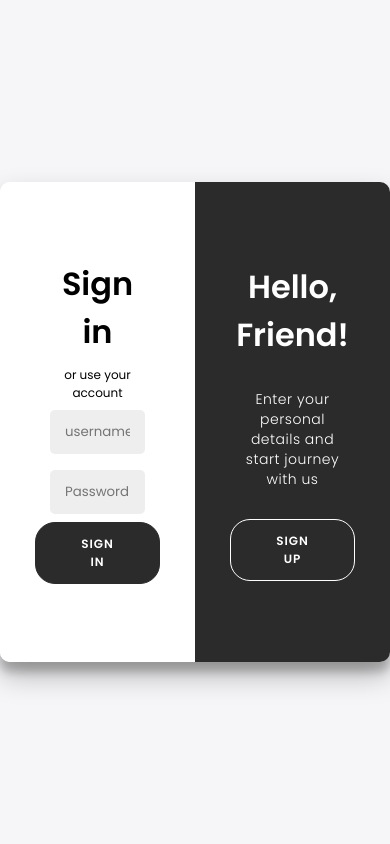
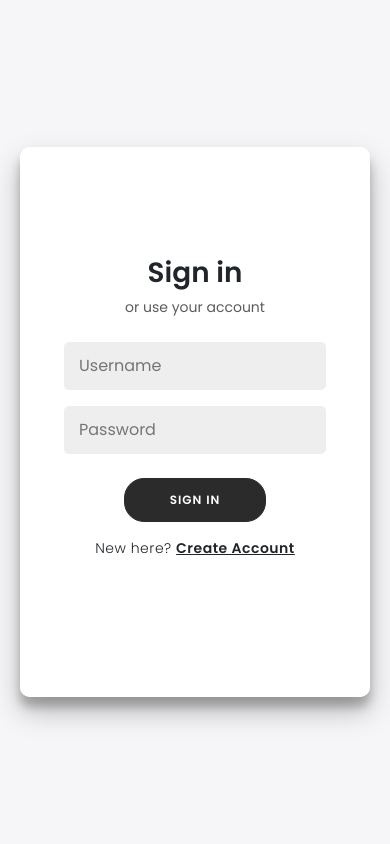
Before and after one commit to taher51-lang/InsightsDSA_flagship, a Flask app: page / in a window 390 px wide. Run offline with Flask 3, Linux system fonts and the light colour scheme; some libraries are stand-ins or nearby versions.

```diff
--- a/app.py
+++ b/app.py
@@ -55,6 +55,7 @@ def register_page():
 
 @app.route("/register", methods=["POST"])
 def register():
+
     data = request.get_json()
     username = data.get("username")
     userpass = data.get("userpass")
@@ -71,6 +72,10 @@ def register():
     else:
         query = "INSERT INTO users (username, userpassword) VALUES (%s, %s)"
         cur.execute(query, (username, userpass))
+        cur.execute("SELECT id FROM users WHERE username = %s AND userpassword = %s", (username, userpass))
+        result = cur.fetchone()
+        session['user_id'] = result[0]
+        session['username'] = username
         con.commit()
         cur.close()
         con.close()
--- a/templates/regAndLogin.html
+++ b/templates/regAndLogin.html
@@ -3,15 +3,15 @@
 <head>
     <meta charset="UTF-8">
     <meta name="viewport" content="width=device-width, initial-scale=1.0">
-    <title>Modern Login & Register</title>
-    <!-- Google Fonts for Typography -->
+    <title>AlgoMind - Access</title>
+
+    <link href="https://cdn.jsdelivr.net/npm/bootstrap@5.3.0/dist/css/bootstrap.min.css" rel="stylesheet">
     <link href="https://fonts.googleapis.com/css2?family=Poppins:wght@300;400;600&display=swap" rel="stylesheet">
+
     <style>
-        /* CSS STYLES */
+        /* BASE STYLES */
         * {
             box-sizing: border-box;
-            margin: 0;
-            padding: 0;
             font-family: 'Poppins', sans-serif;
         }
 
@@ -20,13 +20,13 @@
             display: flex;
             justify-content: center;
             align-items: center;
-            height: 100vh;
+            min-height: 100vh;
+            margin: 0;
         }
 
         h1 {
             font-weight: bold;
             margin: 0;
-            margin-bottom: 10px;
         }
 
         p {
@@ -41,13 +41,7 @@
             font-size: 12px;
         }
 
-        a {
-            color: #333;
-            font-size: 14px;
-            text-decoration: none;
-            margin: 15px 0;
-        }
-
+        /* CUSTOM BUTTONS */
         button {
             border-radius: 20px;
             border: 1px solid #2c2b2b;
@@ -62,30 +56,11 @@
             cursor: pointer;
         }
 
-        button:active {
-            transform: scale(0.95);
-        }
+        button:active { transform: scale(0.95); }
+        button:focus { outline: none; }
+        button.ghost { background-color: transparent; border-color: #ffffff; }
 
-        button:focus {
-            outline: none;
-        }
-
-        button.ghost {
-            background-color: transparent;
-            border-color: #ffffff;
-        }
-
-        form {
-            background-color: #ffffff;
-            display: flex;
-            align-items: center;
-            justify-content: center;
-            flex-direction: column;
-            padding: 0 50px;
-            height: 100%;
-            text-align: center;
-        }
-
+        /* INPUT FIELDS */
         input {
             background-color: #eee;
             border: none;
@@ -95,11 +70,12 @@
             border-radius: 5px;
         }
 
-        .container {
+        /* --- THE MAGIC CONTAINER --- */
+        /* Renamed to #auth-container to avoid conflict with Bootstrap .container */
+        #auth-container {
             background-color: #fff;
             border-radius: 10px;
-            box-shadow: 0 14px 28px rgba(0,0,0,0.25),
-                        0 10px 10px rgba(0,0,0,0.22);
+            box-shadow: 0 14px 28px rgba(0,0,0,0.25), 0 10px 10px rgba(0,0,0,0.22);
             position: relative;
             overflow: hidden;
             width: 768px;
@@ -112,26 +88,27 @@
             top: 0;
             height: 100%;
             transition: all 0.6s ease-in-out;
+            background-color: white; /* Ensure no transparent backgrounds */
         }
 
+        /* SIGN IN (Left Side Default) */
         .sign-in-container {
             left: 0;
             width: 50%;
             z-index: 2;
         }
-
-        .container.right-panel-active .sign-in-container {
+        #auth-container.right-panel-active .sign-in-container {
             transform: translateX(100%);
         }
 
+        /* SIGN UP (Hidden behind Sign In initially) */
         .sign-up-container {
             left: 0;
             width: 50%;
             opacity: 0;
             z-index: 1;
         }
-
-        .container.right-panel-active .sign-up-container {
+        #auth-container.right-panel-active .sign-up-container {
             transform: translateX(100%);
             opacity: 1;
             z-index: 5;
@@ -139,16 +116,11 @@
         }
 
         @keyframes show {
-            0%, 49.99% {
-                opacity: 0;
-                z-index: 1;
-            }
-            50%, 100% {
-                opacity: 1;
-                z-index: 5;
-            }
+            0%, 49.99% { opacity: 0; z-index: 1; }
+            50%, 100% { opacity: 1; z-index: 5; }
         }
 
+        /* OVERLAY (The Sliding Color Panel) */
         .overlay-container {
             position: absolute;
             top: 0;
@@ -159,15 +131,14 @@
             transition: transform 0.6s ease-in-out;
             z-index: 100;
         }
-
-        .container.right-panel-active .overlay-container {
+        #auth-container.right-panel-active .overlay-container {
             transform: translateX(-100%);
         }
 
         .overlay {
-            background: #2c2b2b;
-            background: -webkit-linear-gradient(to right, #2c2b2b, #2c2b2b);
-            background: linear-gradient(to right, #2c2b2b, #2c2b2b);
+            background: #ff416c;
+            background: -webkit-linear-gradient(to right, #ff4b2b, #ff416c);
+            background: linear-gradient(to right, #2c2b2b, #2c2b2b); /* Your dark theme */
             background-repeat: no-repeat;
             background-size: cover;
             background-position: 0 0;
@@ -179,8 +150,7 @@
             transform: translateX(0);
             transition: transform 0.6s ease-in-out;
         }
-
-        .container.right-panel-active .overlay {
+        #auth-container.right-panel-active .overlay {
             transform: translateX(50%);
         }
 
@@ -199,52 +169,114 @@
             transition: transform 0.6s ease-in-out;
         }
 
-        .overlay-left {
-            transform: translateX(-20%);
+        .overlay-left { transform: translateX(-20%); }
+        #auth-container.right-panel-active .overlay-left { transform: translateX(0); }
+
+        .overlay-right { right: 0; transform: translateX(0); }
+        #auth-container.right-panel-active .overlay-right { transform: translateX(20%); }
+
+
+        /* --- MOBILE RESPONSIVENESS --- */
+        /* --- PROFESSIONAL MOBILE RESPONSIVENESS --- */
+        /* --- PROFESSIONAL MOBILE RESPONSIVENESS (FIXED) --- */
+@media (max-width: 768px) {
+    body { padding: 20px; }
+
+    #auth-container {
+        width: 100%;
+        min-height: 550px;
+        height: auto;
+        padding-bottom: 0;
     }
 
-        .container.right-panel-active .overlay-left {
-            transform: translateX(0);
+    /* 1. RESET LAYOUT: Force forms to stay in place */
+    .form-container {
+        position: absolute !important;
+        top: 0;
+        left: 0;
+        width: 100% !important;
+        height: 100% !important;
+        padding: 20px;
+        transition: opacity 0.3s ease-in-out;
+
+        /* 🛑 THIS IS THE FIX: Stop the desktop slide animation */
+        transform: none !important;
+        animation: none !important;
     }
 
-        .overlay-right {
-            right: 0;
-            transform: translateX(0);
+    /* 2. DEFAULT STATE (Login Mode) */
+    .sign-up-container {
+        opacity: 0 !important;
+        z-index: 1 !important;
+        pointer-events: none;
+    }
+    .sign-in-container {
+        opacity: 1 !important;
+        z-index: 5 !important;
+        pointer-events: all;
     }
 
-        .container.right-panel-active .overlay-right {
-            transform: translateX(20%);
+    /* 3. ACTIVE STATE (Register Mode) */
+    /* When active, show Sign Up, hide Sign In */
+    #auth-container.right-panel-active .sign-up-container {
+        opacity: 1 !important;
+        z-index: 5 !important;
+        pointer-events: all;
+
+        /* Double check: Ensure it doesn't move */
+        transform: none !important;
+    }
+
+    #auth-container.right-panel-active .sign-in-container {
+        opacity: 0 !important;
+        z-index: 1 !important;
+        pointer-events: none;
+    }
+
+    /* Hide the desktop overlay completely */
+    .overlay-container { display: none; }
 }
     </style>
 </head>
 <body>
 
-    <div class="container" id="container">
-        <!-- Sign Up Form -->
+    <div id="auth-container">
+
         <div class="form-container sign-up-container">
-            <form action="#">
-                <h1>Create Account</h1>
-                <span>use your email for registration</span>
-                <input type="text" placeholder="Name" id="username" required />
-                <input type="email" placeholder="Email" id="email"  />
-                <input type="password" placeholder="Password" id="userpass" required />
-                <button type="submit" id="regbtn">Sign Up</button>
+    <form action="#" class="d-flex flex-column align-items-center justify-content-center h-100 text-center px-4">
+        <h1 class="fw-bold mb-2">Create Account</h1>
+        <span class="text-muted small mb-3">use your email for registration</span>
+
+        <input type="text" placeholder="Name" id="username" />
+        <input type="email" placeholder="Email" id="email" />
+        <input type="password" placeholder="Password" id="userpass" />
+
+        <button type="button" id="regbtn" class="mt-3">Sign Up</button>
+
+        <p class="mt-3 d-block d-md-none">
+            Already have an account?
+            <a href="#" id="mobile-signIn" class="fw-bold text-dark">Sign In</a>
+        </p>
     </form>
 </div>
 
-        <!-- Sign In Form -->
 <div class="form-container sign-in-container">
-            <form action="#">
-                <h1>Sign in</h1>
-                <span>or use your account</span>
-                <input type="text" placeholder="username" id="user_name" required />
-                <input type="password" placeholder="Password" id="user_pass" required />
-                <!-- <a href="#">Forgot your password?</a> -->
-                <button type="button" id="loginbtn">Sign In</button>
+    <form action="#" class="d-flex flex-column align-items-center justify-content-center h-100 text-center px-4">
+        <h1 class="fw-bold mb-2">Sign in</h1>
+        <span class="text-muted small mb-3">or use your account</span>
+
+        <input type="text" placeholder="Username" id="user_name" />
+        <input type="password" placeholder="Password" id="user_pass" />
+
+        <button type="button" id="loginbtn" class="mt-3">Sign In</button>
+
+        <p class="mt-3 d-block d-md-none">
+            New here?
+            <a href="#" id="mobile-signUp" class="fw-bold text-dark">Create Account</a>
+        </p>
     </form>
 </div>
 
-        <!-- Overlay for Switching -->
         <div class="overlay-container">
             <div class="overlay">
                 <div class="overlay-panel overlay-left">
@@ -252,6 +284,7 @@
                     <p>To keep connected with us please login with your personal info</p>
                     <button class="ghost" id="signIn">Sign In</button>
                 </div>
+
                 <div class="overlay-panel overlay-right">
                     <h1>Hello, Friend!</h1>
                     <p>Enter your personal details and start journey with us</p>
@@ -262,20 +295,37 @@
     </div>
 
     <script>
-        // JAVASCRIPT TO TOGGLE CLASSES
         const signUpButton = document.getElementById('signUp');
 const signInButton = document.getElementById('signIn');
-        const container = document.getElementById('container');
+const container = document.getElementById('auth-container');
 
-        signUpButton.addEventListener('click', () => {
+// Mobile Buttons
+const mobileSignUp = document.getElementById('mobile-signUp');
+const mobileSignIn = document.getElementById('mobile-signIn');
+
+// Function to switch to Sign Up
+function activateSignUp(e) {
+    if(e) e.preventDefault(); // Stop link from jumping
     container.classList.add("right-panel-active");
-        });
+}
 
-        signInButton.addEventListener('click', () => {
+// Function to switch to Sign In
+function activateSignIn(e) {
+    if(e) e.preventDefault();
     container.classList.remove("right-panel-active");
-        });
+}
+
+// Desktop Listeners
+signUpButton.addEventListener('click', activateSignUp);
+signInButton.addEventListener('click', activateSignIn);
+
+// Mobile Listeners (Check if they exist first to avoid errors)
+if(mobileSignUp) mobileSignUp.addEventListener('click', activateSignUp);
+if(mobileSignIn) mobileSignIn.addEventListener('click', activateSignIn);
     </script>
+
     <script src="static/index.js"></script>
+    <script src="https://cdn.jsdelivr.net/npm/bootstrap@5.3.0/dist/js/bootstrap.bundle.min.js"></script>
 
 </body>
 </html>
```
Lines whose indentation alone changed are shown as unchanged.
